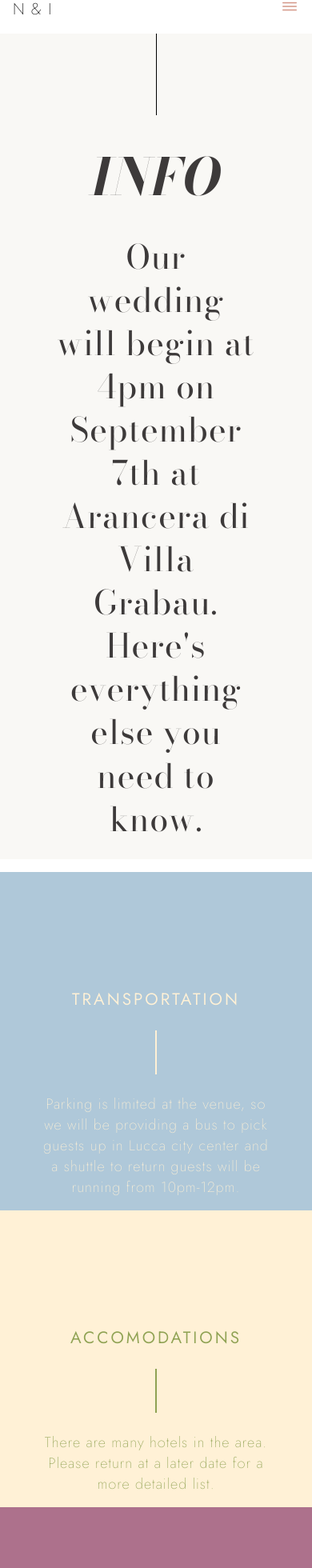
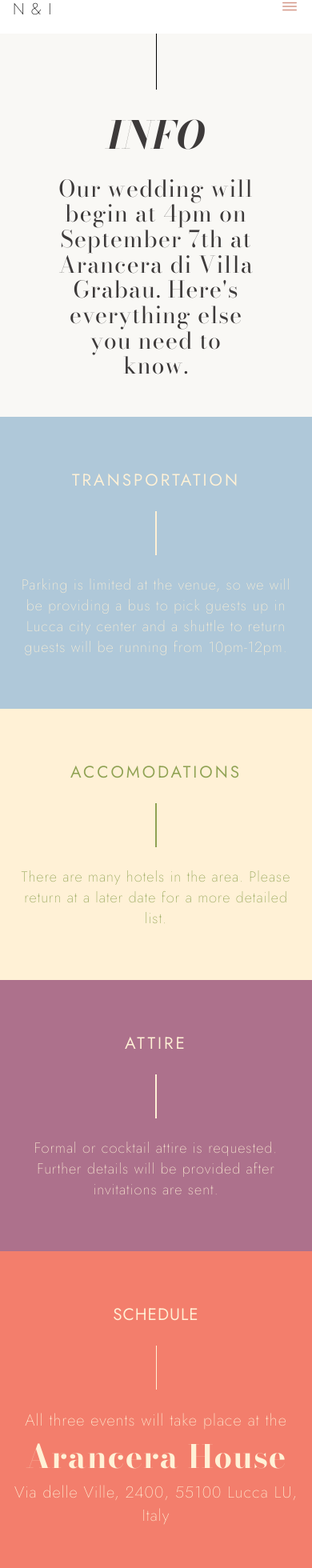
Before and after one commit to ngran4/wedding-site, a React (Create React App) app: page /details in a window 390 px wide. Shown: the part 20-1980 px from the top of the page at 80% size. Built offline with nearby package versions, Linux system fonts and the light colour scheme; grey boxes are pictures that could not be loaded.

Commit message:
add mobile queries for details page

```diff
--- a/src/pages/Details/Details.css
+++ b/src/pages/Details/Details.css
@@ -126,6 +126,7 @@
   flex-direction: column;
   justify-content: center;
   align-items: center;
+  text-align: center;
   background-color: var(--primary-red);
   color:var(--primary-cream)
 }
@@ -198,7 +199,6 @@
     display: flex;
     flex-direction: column;
   }
-
   .details__hero,
   .TAA__container,
   .photo-block,
@@ -206,11 +206,42 @@
   .events-block,
   .bottom-block {
     width: 100%;
-    margin-bottom: 1rem; /* Add some space between sections */
   }
 
+  .details__hero .vl {
+    height: 5rem;
+  }
+
+  #hero-title {
+    font-size: 3rem;
+    margin: 1rem;
+  }
+
+  #hero-subtext {
+    font-size: 1.8rem;
+    line-height: 1.1;
+    margin-bottom: 12%;
+  }
   .TAA__container {
    display: flex;
    flex-direction: column;
   }
+  .accomodation-block, .transportation-block, .attire-block {
+    padding: 4rem 1rem;
+  }
+
+  .TAA__container p {
+    padding-bottom: 0;
+  }
+  .TAA__container h2 {
+    padding-top: 0;
+  }
+
+  .schedule-block, .events-block {
+    padding: 4rem 0;
+  }
+
+  .bottom-block {
+    padding: 4rem 0;
+  }
 }
```
